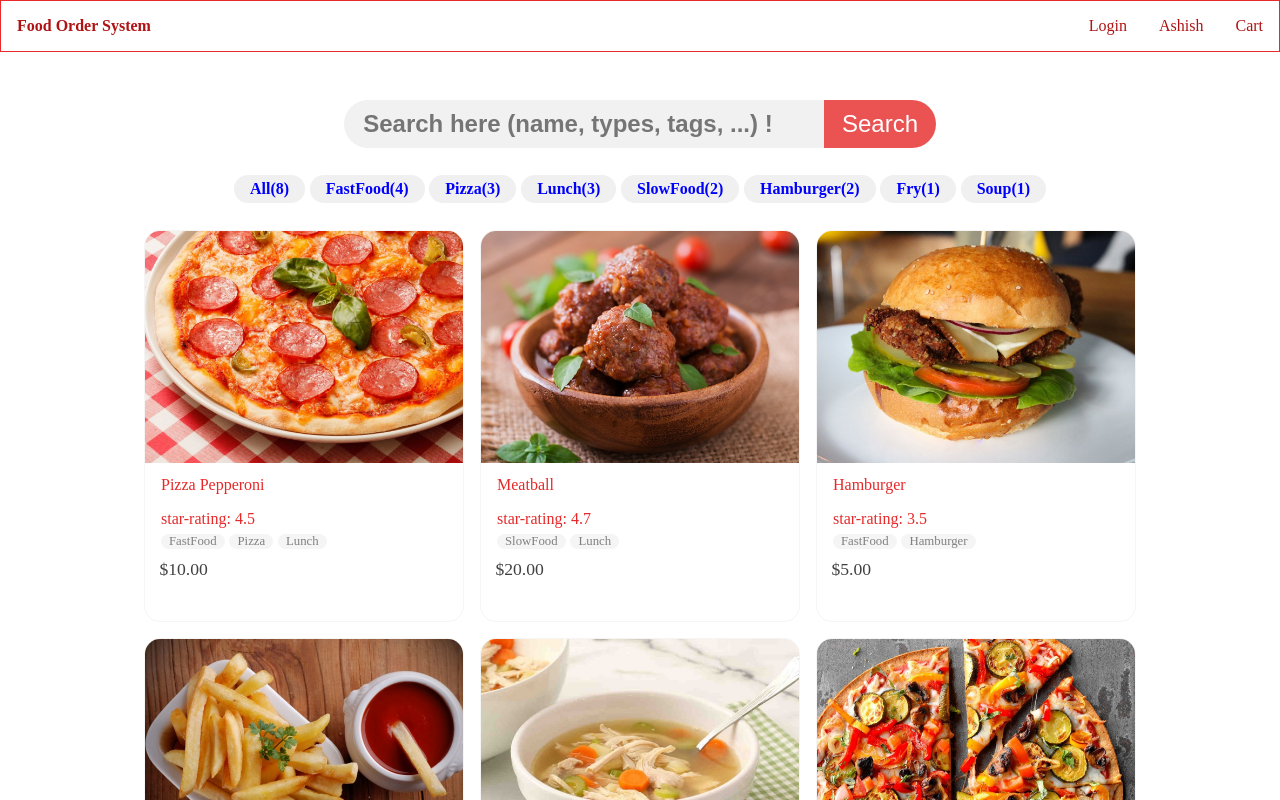
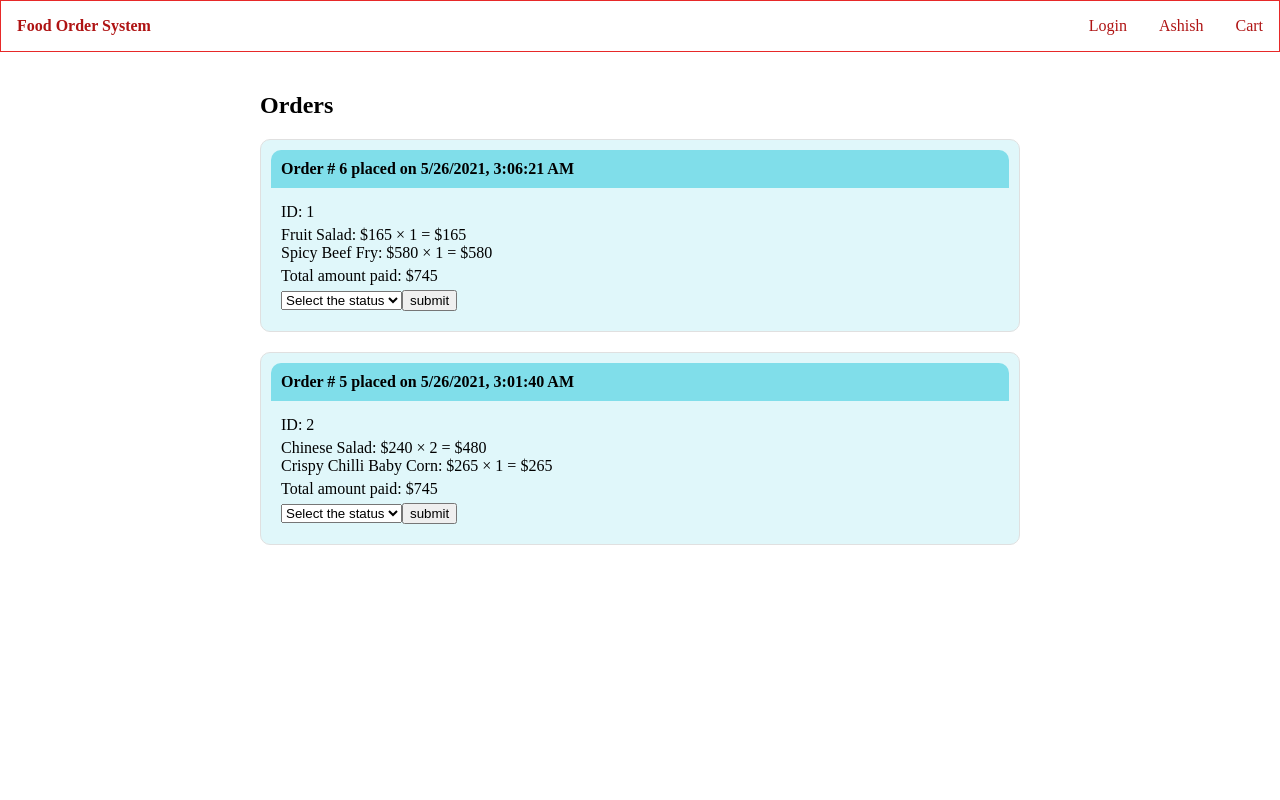
Before and after one commit to bosh-wang/meal_provider_2024, an Angular app in the folder frontend/mealprovider2024/: page /order in a window 1280 px wide. Shown: the top 800 px of the page. Built offline with nearby package versions, Linux system fonts and the light colour scheme.

Commit message:
order list

```diff
--- a/frontend/mealprovider2024/src/app/app.routes.ts
+++ b/frontend/mealprovider2024/src/app/app.routes.ts
@@ -3,7 +3,7 @@ import { HomeComponent } from './component/pages/home/home.component';
 import { FoodPageComponent } from './component/pages/food-page/food-page.component';
 import { CartPageComponent } from './component/pages/cart-page/cart-page.component';
 import { LoginComponent } from './component/pages/login/login.component';
-
+import { OrderListComponent } from './component/pages/order-list/order-list.component';
 export const routes: Routes = [
   {path: '', component: HomeComponent},
 
@@ -18,7 +18,7 @@ export const routes: Routes = [
   {path: 'header', component: HomeComponent},
   {path: 'dashboard', component: HomeComponent},
   {path: 'profile', component: HomeComponent},
-  {path: 'order', component: HomeComponent},
+  {path: 'order', component: OrderListComponent},
   {path: 'login', component: LoginComponent},
   {path: 'logout', component: HomeComponent}
 
--- /dev/null
+++ b/frontend/mealprovider2024/src/app/component/pages/order-list/order-list.component.css
@@ -0,0 +1,32 @@
+.orders-container {
+    max-width: 800px;
+    margin: 0 auto;
+    padding: 20px;
+  }
+
+  h2 {
+    margin-bottom: 20px;
+  }
+
+  .order-card {
+    border: 1px solid #e0e0e0;
+    border-radius: 10px;
+    margin-bottom: 20px;
+    background-color: #e0f7fa;
+    padding: 10px;
+  }
+
+  .order-header {
+    background-color: #80deea;
+    padding: 10px;
+    border-radius: 10px 10px 0 0;
+    font-weight: bold;
+  }
+
+  .order-body {
+    padding: 10px;
+  }
+
+  .order-body p {
+    margin: 5px 0;
+  }
--- /dev/null
+++ b/frontend/mealprovider2024/src/app/component/pages/order-list/order-list.component.html
@@ -0,0 +1,24 @@
+<div class="orders-container">
+    <h2>Orders</h2>
+    <div *ngFor="let order of orders" class="order-card">
+      <div class="order-header">
+        Order # {{ order.orderNumber }} placed on {{ order.date }}
+      </div>
+      <div class="order-body">
+        <p>ID: {{ order.order_id }}</p>
+
+        <div *ngFor="let item of order.items">
+          {{ item.name }}: ${{ item.price }} × {{ item.quantity }} = ${{ item.price * item.quantity }}
+        </div>
+        <p>Total amount paid: ${{ order.totalAmount }} </p>
+        <!--<p>status:{{ order.order_status }}</p>-->
+        <select id="role" >
+          <option value="" disabled selected>Select the status</option>
+          <option value="CONFIRMED">CONFIRMED</option>
+          <option value="PREPARED">PREPARED</option>
+          <option value="CANCELED">CANCELED</option>
+        </select>
+        <button type="submit">submit</button>
+      </div>
+    </div>
+  </div>
--- /dev/null
+++ b/frontend/mealprovider2024/src/app/component/pages/order-list/order-list.component.ts
@@ -0,0 +1,54 @@
+import { Component ,OnInit} from '@angular/core';
+import { CommonModule } from '@angular/common';
+interface OrderItem {
+  name: string;
+  price: number;
+  quantity: number;
+}
+
+interface Order {
+  order_id: string;
+  orderNumber: number;
+  date: string;
+  items: OrderItem[];
+  totalAmount: number;
+  order_status : string;
+}
+@Component({
+  selector: 'app-order-list',
+  standalone: true,
+  imports: [CommonModule],
+  templateUrl: './order-list.component.html',
+  styleUrl: './order-list.component.css'
+})
+export class OrderListComponent {
+  orders: Order[] = [];
+
+  ngOnInit() {
+    // Example data
+    this.orders = [
+      {
+        order_id: '1',
+        orderNumber: 6,
+        date: '5/26/2021, 3:06:21 AM',
+        items: [
+          { name: 'Fruit Salad', price: 165, quantity: 1 },
+          { name: 'Spicy Beef Fry', price: 580, quantity: 1 },
+        ],
+        totalAmount: 745,
+        order_status:'COMPLETED'
+      },
+      {
+        order_id: '2',
+        orderNumber: 5,
+        date: '5/26/2021, 3:01:40 AM',
+        items: [
+          { name: 'Chinese Salad', price: 240, quantity: 2 },
+          { name: 'Crispy Chilli Baby Corn', price: 265, quantity: 1 },
+        ],
+        totalAmount: 745,
+        order_status:'CONFIRMED'
+      }
+    ];
+  }
+}
```
Also changed, not shown: 1 other file (tests, documents, lock files or other folders).
